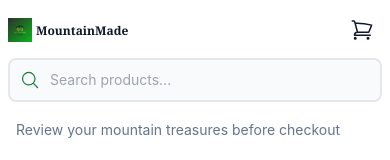
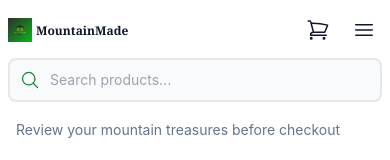
Before and after one commit to alucardmlbb686-spec/MountainMade, a Next.js app: page /cart in a window 390 px wide. Shown: the top 160 px of the page. Built offline with nearby package versions, Linux system fonts and the light colour scheme.

Commit message:
Restore mobile menu button for navigation

```diff
--- a/src/components/common/Header.tsx
+++ b/src/components/common/Header.tsx
@@ -245,10 +245,10 @@ export default function Header() {
                 </>
               )}
 
-              {/* Mobile Menu Button - Only on tablet/desktop */}
+              {/* Mobile Menu Button */}
               <button
                 onClick={() => setIsMenuOpen(!isMenuOpen)}
-                className="hidden md:block p-1.5 hover:opacity-70"
+                className="md:hidden p-1.5 hover:opacity-70"
                 aria-label="Toggle menu"
               >
                 <Icon name={isMenuOpen ? 'XMarkIcon' : 'Bars3Icon'} size={24} className="text-foreground" />
```
